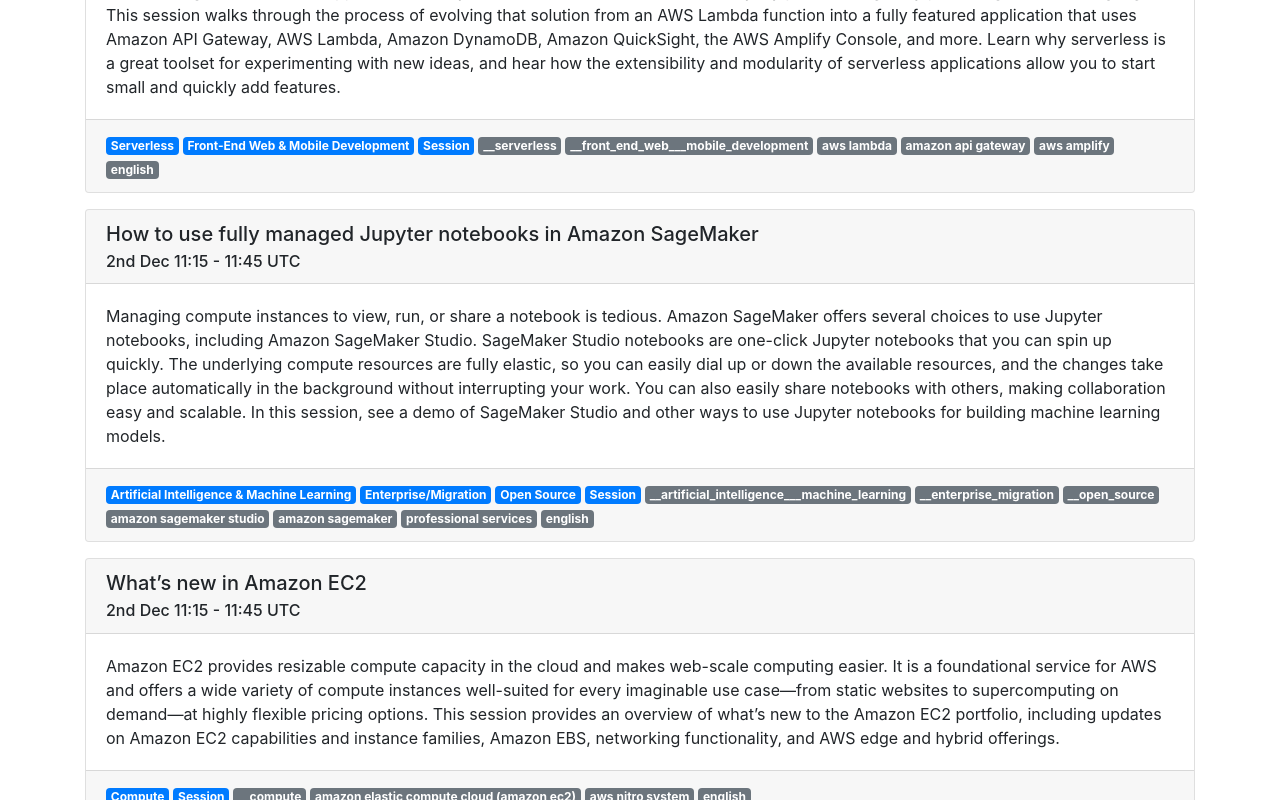
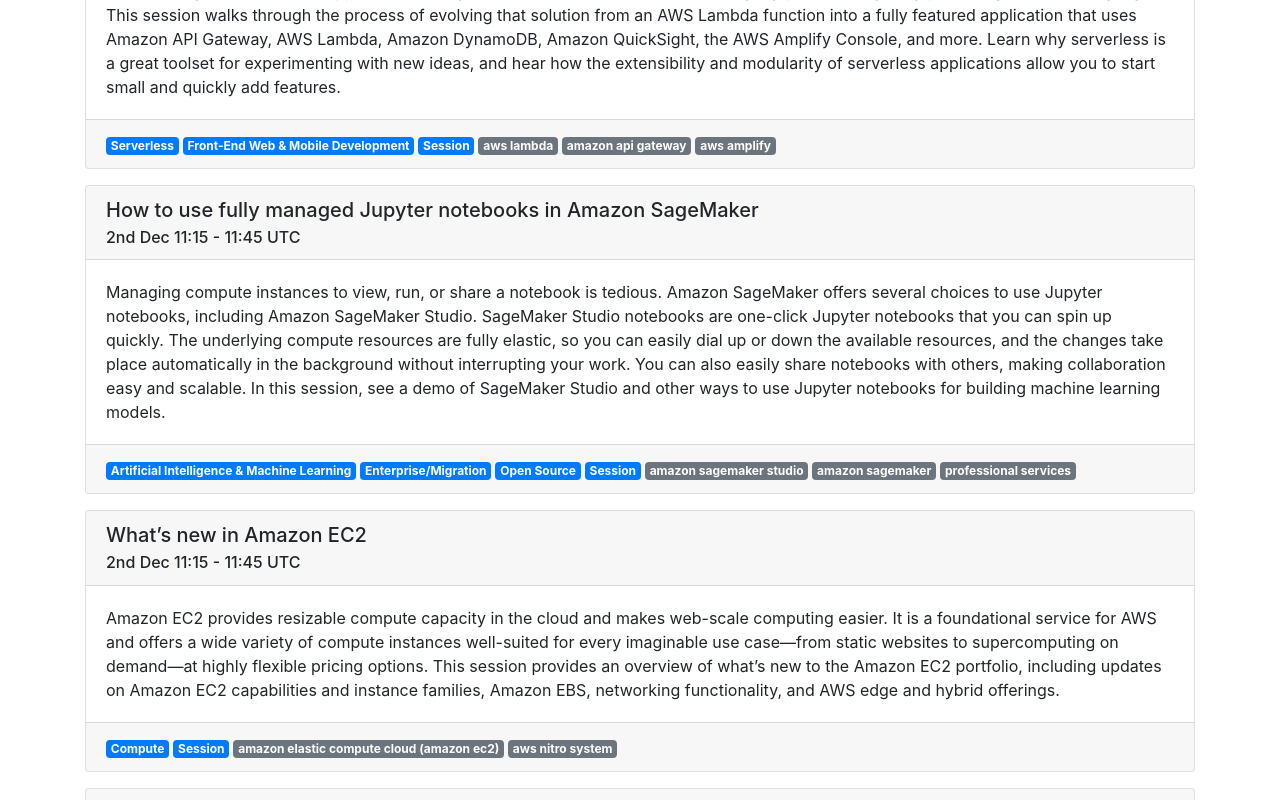
Before and after one commit to PeteLawrence/aws-reinvent-2020-sessions, a React (Create React App) app: page /#/ in a window 1280 px wide. Shown: the part 780-1580 px from the top of the page. Built offline with nearby package versions, Linux system fonts and the light colour scheme.

Commit message:
Improve handling of tags

```diff
--- a/src/pages/SessionsPage.js
+++ b/src/pages/SessionsPage.js
@@ -30,7 +30,7 @@
 
 
   getLanguages() {
-    return [ 'english', 'Spanish' ];
+    return [ 'english', 'Chinese', 'French', 'Italian', 'Japanese', 'Korean', 'Portugese', 'Spanish' ];
   }
 
   getTags() {
@@ -40,13 +40,13 @@
       let hiddenTags = session.hiddenTags.split(',');
 
       for (let tag of tags) {
-        if (!allTags.includes(tag)) {
+        if (this.isValidTag(tag) && !allTags.includes(tag)) {
           allTags.push(tag);
         }
       }
 
       for (let hiddenTag of hiddenTags) {
-        if (!allTags.includes(hiddenTag)) {
+        if (this.isValidTag(hiddenTag) && !allTags.includes(hiddenTag)) {
           allTags.push(hiddenTag);
         }
       }
@@ -56,6 +56,25 @@
 
     return allTags;
   }
+
+  isLanguage(language) {
+    return this.getLanguages().includes(language);
+  }
+
+  isValidTag(tag) {
+    // Ignore tags starting with __
+    if (tag.startsWith('__')) {
+      return false;
+    }
+
+    // Ignore languages
+    if (this.isLanguage(tag)) {
+      return false;
+    }
+
+    return true;
+  }
+
 
 
   filterSessions() {
@@ -137,11 +156,15 @@
           </Card.Body>
           <Card.Footer>
               { session.tags.split(',').map(tag => {
-                  return (<Badge variant="primary" className="mr-1">{ tag }</Badge>);
+                  if (this.isValidTag(tag)) {
+                    return (<Badge variant="primary" className="mr-1">{ tag }</Badge>);
+                  }
                 })
               }
               { session.hiddenTags.split(',').map(tag => {
-                  return (<Badge variant="secondary" className="mr-1">{ tag }</Badge>);
+                  if (this.isValidTag(tag)) {
+                    return (<Badge variant="secondary" className="mr-1">{ tag }</Badge>);
+                  }
                 })
               }
             </Card.Footer>
```
